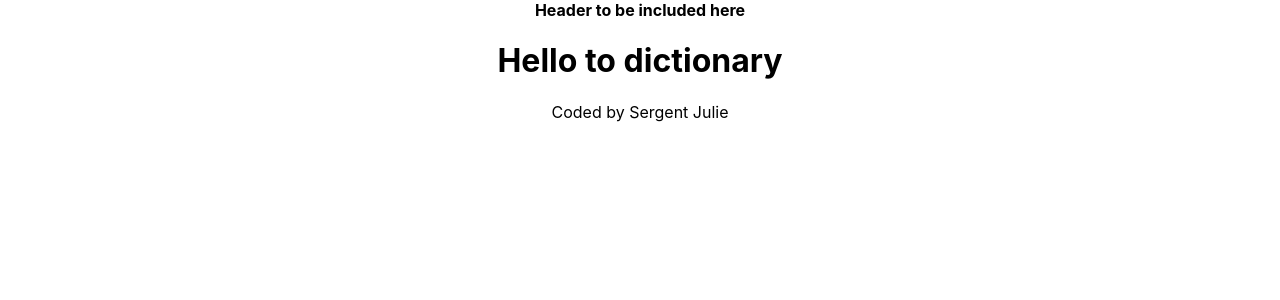
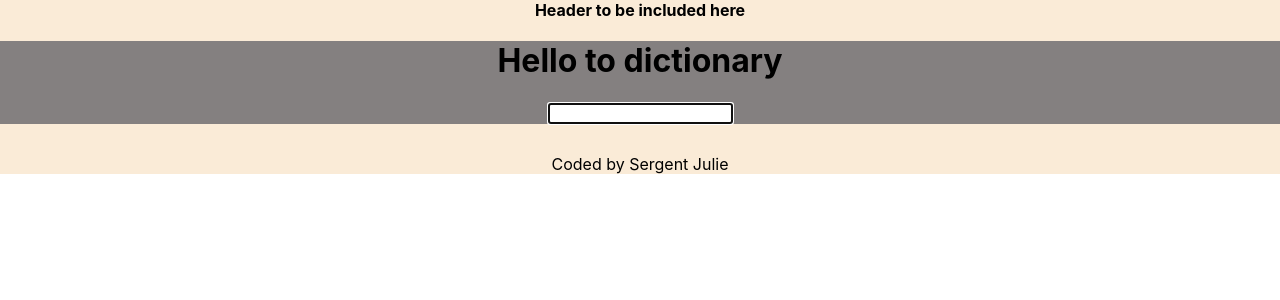
Before and after one commit to Kumaguro3/dictionary-project-react, a React (Create React App) app: page / in a window 1280 px wide. Shown: the top 300 px of the page. Built offline with nearby package versions, Linux system fonts and the light colour scheme.

Commit message:
Created the search engine

```diff
--- a/src/App.js
+++ b/src/App.js
@@ -3,7 +3,7 @@
 
 export default function App() {
   return (
-    <div className="App">
+    <div className="app">
       <div className="container">
         <header className="app-header">Header to be included here</header>
         <main>
--- a/src/Dictionary.css
+++ b/src/Dictionary.css
@@ -1,14 +1,20 @@
-.Dictionary {
+.app {
+  background-color: antiquewhite;
+}
+
+.dictionary {
   background-color: rgb(132, 128, 128);
 }
 
 .app-header {
   text-align: center;
   font-weight: bold;
+  margin-bottom: 20px 0;
 }
 
 .app-footer {
   text-align: center;
+  margin: 30px 0;
 }
 
 .dictionary {
--- a/src/Dictionary.js
+++ b/src/Dictionary.js
@@ -1,10 +1,23 @@
-import React from "react";
+import React, { useState } from "react";
 import "./Dictionary.css";
 
 export default function Dictionary() {
+  let [keyWord, setKeyWord] = useState(null);
+
+  function HandleKeyWordChange(event) {
+    setKeyWord(event.target.value);
+  }
+
+  function Search(event) {
+    event.preventDefault();
+    alert("Searching for ${keyWord} definition");
+  }
   return (
     <div className="dictionary ">
       <h1>Hello to dictionary</h1>
+      <form className="form" onSubnit={Search}>
+        <input type="search" autoFocus={true} onChange={HandleKeyWordChange} />
+      </form>
     </div>
   );
 }
```
